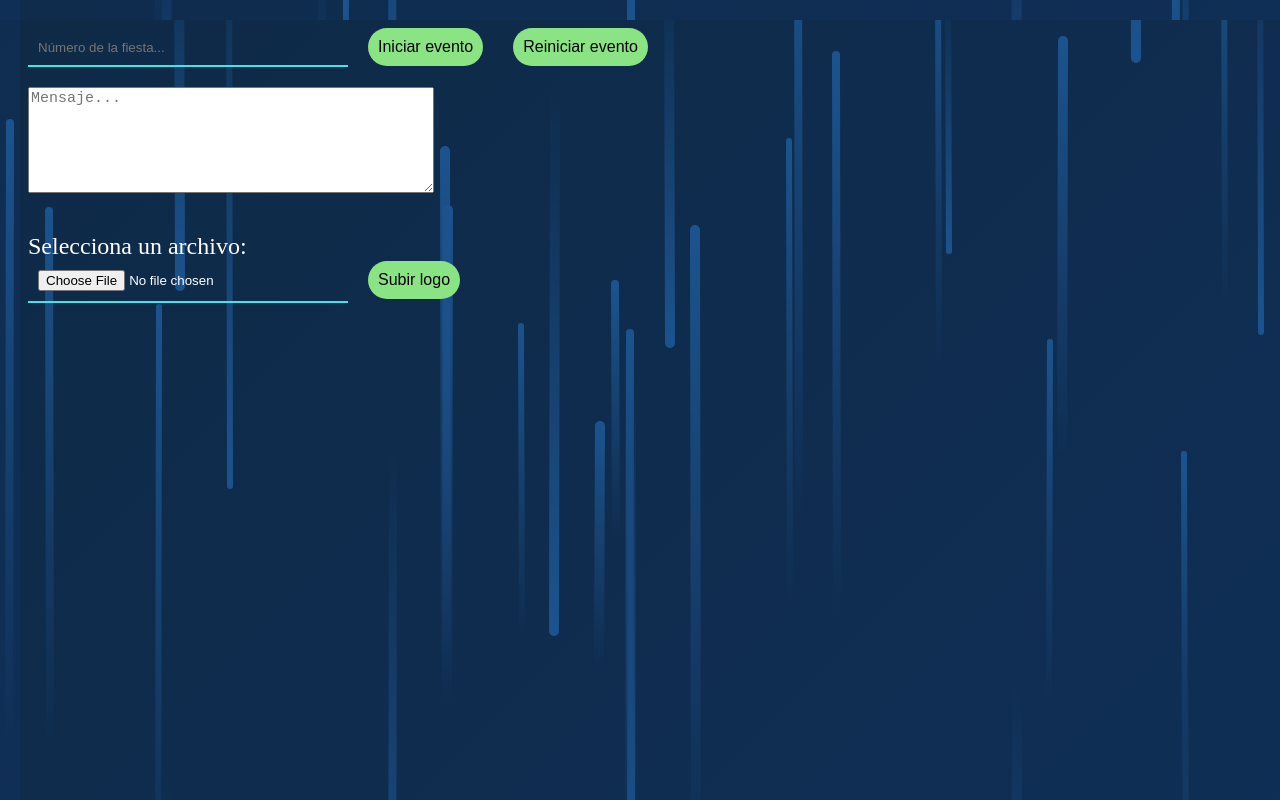
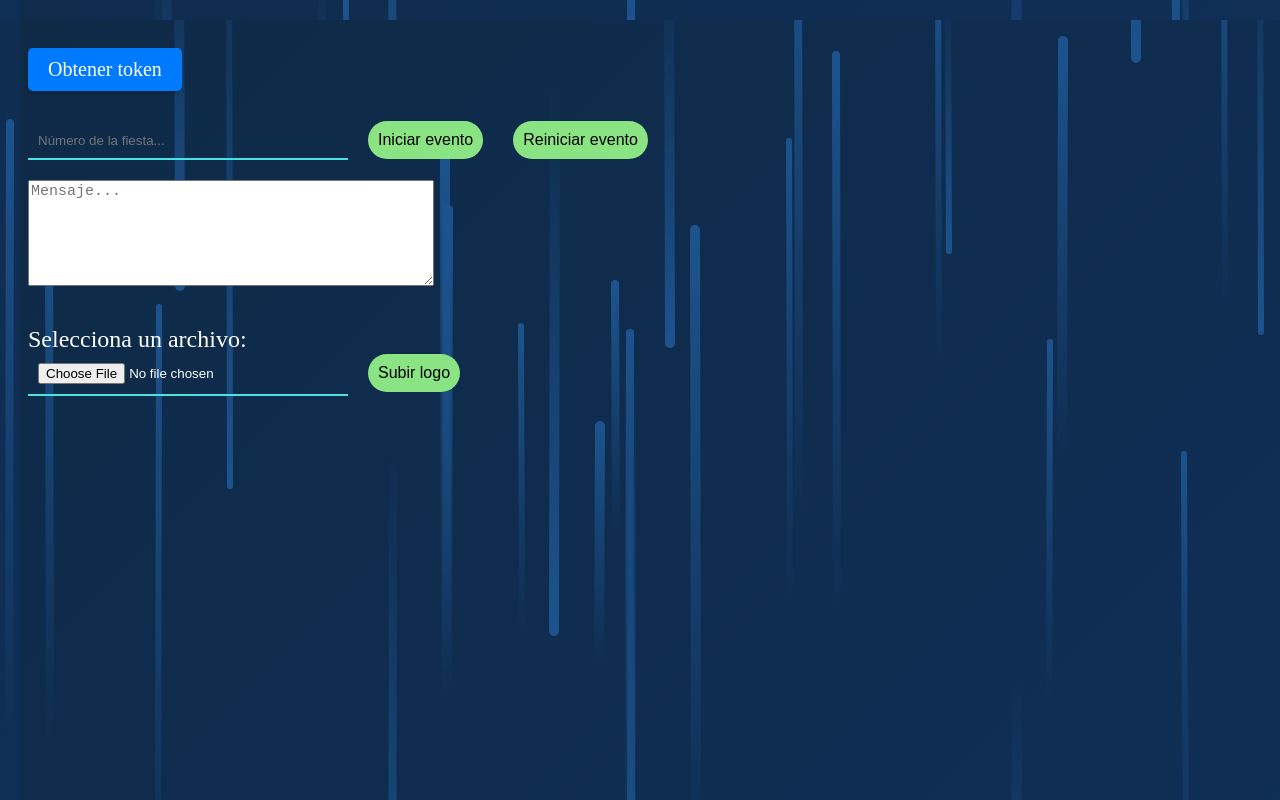
Before and after one commit to EdwinC27/CabinaGiratoria360, an Angular app: page /#/ in a window 1280 px wide. Built offline with nearby package versions, Linux system fonts and the light colour scheme; no server answers.

Commit message:
Boton en la principal para desde ahi pedir el token

```diff
--- a/src/app/seleccionar-fiesta/seleccionar-fiesta.component.css
+++ b/src/app/seleccionar-fiesta/seleccionar-fiesta.component.css
@@ -81,3 +81,22 @@ button:hover {
         margin-right: -5px;
     }
 }
+
+.token {
+  font-size: 20px;
+  display: inline-block;
+  margin-top: 20px;
+  padding: 10px 20px;
+  background-color: #007bff;
+  color: #fff;
+  text-decoration: none;
+  border-radius: 5px;
+  transition: background-color 0.3s ease;
+  box-shadow: 0 2px 4px rgba(0, 0, 0, 0.2);
+  margin-bottom: 30px;
+}
+
+.token:hover {
+  background-color: #0056b3;
+
+}
--- a/src/app/seleccionar-fiesta/seleccionar-fiesta.component.html
+++ b/src/app/seleccionar-fiesta/seleccionar-fiesta.component.html
@@ -1,3 +1,5 @@
+<a [href]="url" class="token">Obtener token</a><br>
+
 <input placeholder="Número de la fiesta..." [(ngModel)]="inputText">
 <button id="search-button" (click)="buscarQR()">Iniciar evento </button>
 <button id="delete-button" (click)="confirmarEliminacion()">Reiniciar evento</button><br>
--- a/src/app/seleccionar-fiesta/seleccionar-fiesta.component.ts
+++ b/src/app/seleccionar-fiesta/seleccionar-fiesta.component.ts
@@ -1,21 +1,22 @@
-import { Component } from '@angular/core';
+import { Component, OnInit } from '@angular/core';
 import { Router } from '@angular/router';
 import { FileService } from '../file.service';
 import { FraseService } from '../frase.service';
 import { EliminarFiestaService } from './eliminar-fiesta.service';
+import { URLTokenService } from './token-dropbox.service';
 
 @Component({
   selector: 'app-seleccionar-fiesta',
   templateUrl: './seleccionar-fiesta.component.html',
   styleUrls: ['./seleccionar-fiesta.component.css']
 })
-export class SeleccionarFiestaComponent {
+export class SeleccionarFiestaComponent implements OnInit {
   inputText: string = '';
   inputMensage: string = '';
   id: any;
   resultado: any;
 
-  constructor(private router: Router, private fraseService: FraseService, private eliminarFiestaService: EliminarFiestaService, private fileService: FileService) { }
+  constructor(private router: Router, private fraseService: FraseService, private eliminarFiestaService: EliminarFiestaService, private fileService: FileService, private UrlTokenService: URLTokenService) { }
 
   buscarQR() {
     if (parseInt(this.inputText) <= 4 && parseInt(this.inputText) >= 1) {
@@ -103,4 +104,17 @@ export class SeleccionarFiestaComponent {
       return { base64: null };
     }
   }
+
+  // Obtener token
+  url: any;
+  ngOnInit(): void {
+    this.UrlTokenService.getPeticionUrlToken().subscribe(
+      (response: any) => {
+        this.url = response.URL;
+      },
+      (error: any) => {
+        console.log(error);
+      }
+    );
+  }
 }
--- /dev/null
+++ b/src/app/seleccionar-fiesta/token-dropbox.service.ts
@@ -0,0 +1,15 @@
+import { Injectable } from '@angular/core';
+import { HttpClient } from '@angular/common/http';
+import { map } from 'rxjs';
+
+@Injectable({
+  providedIn: 'root'
+})
+export class URLTokenService {
+  constructor(private http: HttpClient) { }
+  urlBase = "http://localhost:8080/dropbox/auth";
+
+  getPeticionUrlToken() {
+    return this.http.get(this.urlBase);
+  }
+}
```
